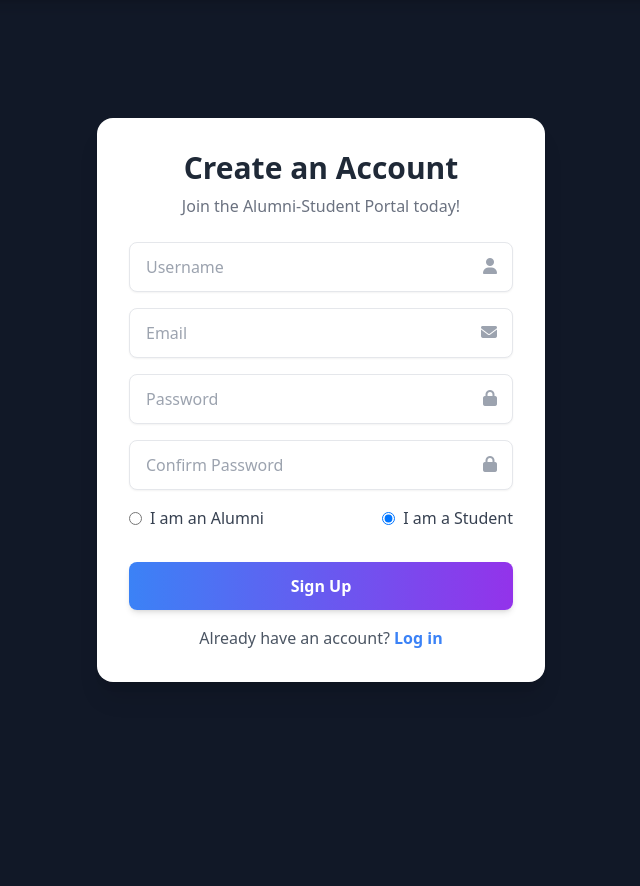
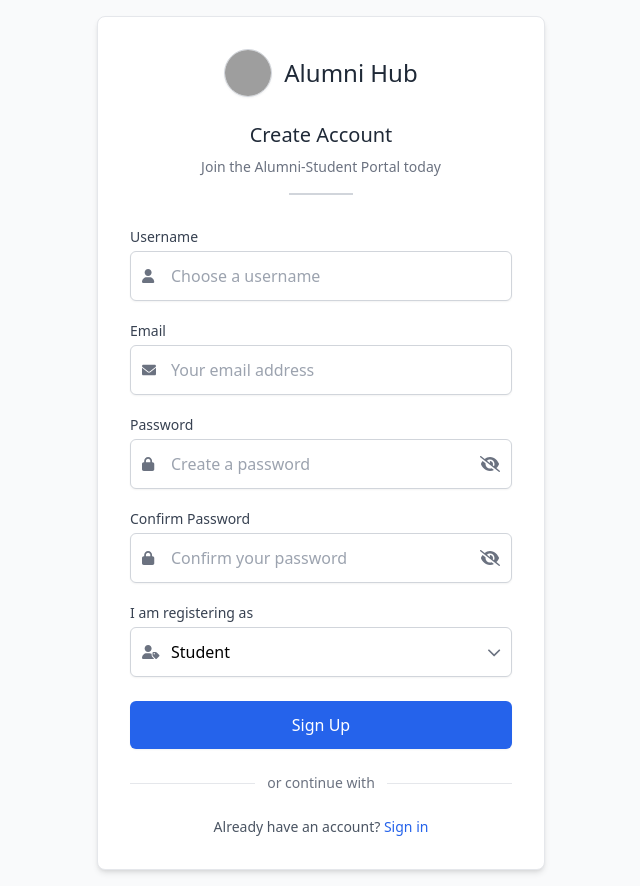
Before and after one commit to Akshaysonu916/alumni-hub, a Django app: page /signup/ in a window 1280 px wide. Shown: the part 80-966 px from the top of the page, without its empty margins (319-959 px from the left). Before the commit the page ends 762 px from the top, so only its background shows below. Run offline with Django 5.2, Linux system fonts and the light colour scheme; some libraries are stand-ins or nearby versions; grey boxes are pictures that could not be loaded.

Commit message:
15th commit

```diff
--- a/templates/signup.html
+++ b/templates/signup.html
@@ -1,108 +1,163 @@
 {% extends "home.html" %}
 {% block content %}
 {% include "navbar.html" %}
+<section class="min-h-screen flex items-center justify-center bg-gray-50 p-4">
+    <div class="bg-white shadow-md rounded-lg p-6 md:p-8 w-full max-w-md border border-gray-200">
+        <div class="flex flex-col items-center">
+            <a href="#" class="flex items-center space-x-3">
+                <img class="w-12 h-12 rounded-full shadow-sm border border-gray-300" src="https://encrypted-tbn0.gstatic.com/images?q=tbn:ANd9GcR6Wxo3iWcQN14Me9G9DkT4dSHTUvrpSCCp8g&s" alt="logo">
+                <span class="text-2xl font-medium text-gray-800">Alumni Hub</span>
+            </a>
+            <h1 class="text-xl font-medium text-gray-800 mt-6">Create Account</h1>
+            <p class="text-gray-500 mt-2 text-sm">Join the Alumni-Student Portal today</p>
+            <div class="w-16 h-0.5 bg-gray-300 mt-4"></div>
+        </div>
 
-<body class="flex items-center justify-center min-h-screen bg-gradient-to-r from-blue-500 to-purple-600">
-  <div class="flex items-center justify-center w-full min-h-screen">
-    <div class="w-full max-w-md p-8 bg-white shadow-xl rounded-2xl">
-      <h2 class="text-3xl font-extrabold text-center text-gray-800">Create an Account</h2>
-      <p class="text-center text-gray-500 mt-2">Join the Alumni-Student Portal today!</p>
-
-      <form method="POST" class="mt-6 space-y-4">
+        <form method="POST" class="mt-8 space-y-5">
             {% csrf_token %}
-
             <!-- Username -->
+            <div>
+                <label for="username" class="block text-sm font-medium text-gray-700 mb-1">Username</label>
                 <div class="relative">
-          <input
-            type="text"
+                    <span class="absolute inset-y-0 left-0 flex items-center pl-3 pointer-events-none text-gray-500">
+                        <i class="fas fa-user text-sm"></i>
+                    </span>
+                    <input type="text"
+                        id="username"
                         name="username"
-            placeholder="Username"
+                        placeholder="Choose a username"
                         required
-            class="w-full px-4 py-3 border rounded-lg focus:ring-2 focus:ring-blue-400 outline-none shadow-sm"
-          >
-          <span class="absolute right-4 top-3 text-gray-400">
-            <i class="fas fa-user"></i>
-          </span>
-          <p class="text-red-500 text-sm">{{ form.username.errors }}</p>
+                        class="w-full pl-10 p-3 border border-gray-300 rounded-md focus:ring-1 focus:ring-blue-500 focus:border-blue-500 shadow-sm">
+                </div>
+                <p class="text-red-500 text-xs mt-1">{{ form.username.errors }}</p>
             </div>
 
             <!-- Email -->
+            <div>
+                <label for="email" class="block text-sm font-medium text-gray-700 mb-1">Email</label>
                 <div class="relative">
-          <input
-            type="email"
+                    <span class="absolute inset-y-0 left-0 flex items-center pl-3 pointer-events-none text-gray-500">
+                        <i class="fas fa-envelope text-sm"></i>
+                    </span>
+                    <input type="email"
+                        id="email"
                         name="email"
-            placeholder="Email"
+                        placeholder="Your email address"
                         required
-            class="w-full px-4 py-3 border rounded-lg focus:ring-2 focus:ring-blue-400 outline-none shadow-sm"
-          >
-          <span class="absolute right-4 top-3 text-gray-400">
-            <i class="fas fa-envelope"></i>
-          </span>
-          <p class="text-red-500 text-sm">{{ form.email.errors }}</p>
+                        class="w-full pl-10 p-3 border border-gray-300 rounded-md focus:ring-1 focus:ring-blue-500 focus:border-blue-500 shadow-sm">
+                </div>
+                <p class="text-red-500 text-xs mt-1">{{ form.email.errors }}</p>
             </div>
 
             <!-- Password -->
+            <div>
+                <label for="password1" class="block text-sm font-medium text-gray-700 mb-1">Password</label>
                 <div class="relative">
-          <input
-            type="password"
+                    <span class="absolute inset-y-0 left-0 flex items-center pl-3 pointer-events-none text-gray-500">
+                        <i class="fas fa-lock text-sm"></i>
+                    </span>
+                    <input type="password"
+                        id="password1"
                         name="password1"
-            placeholder="Password"
+                        placeholder="Create a password"
                         required
-            class="w-full px-4 py-3 border rounded-lg focus:ring-2 focus:ring-blue-400 outline-none shadow-sm"
-          >
-          <span class="absolute right-4 top-3 text-gray-400">
-            <i class="fas fa-lock"></i>
+                        class="w-full pl-10 p-3 border border-gray-300 rounded-md focus:ring-1 focus:ring-blue-500 focus:border-blue-500 shadow-sm">
+                    <span id="togglePassword1" class="absolute inset-y-0 right-3 flex items-center cursor-pointer">
+                        <i id="eyeIcon1" class="fas fa-eye-slash text-gray-500 hover:text-gray-700"></i>
                     </span>
-          <p class="text-red-500 text-sm">{{ form.password1.errors }}</p>
+                </div>
+                <p class="text-red-500 text-xs mt-1">{{ form.password1.errors }}</p>
             </div>
 
             <!-- Confirm Password -->
+            <div>
+                <label for="password2" class="block text-sm font-medium text-gray-700 mb-1">Confirm Password</label>
                 <div class="relative">
-          <input
-            type="password"
+                    <span class="absolute inset-y-0 left-0 flex items-center pl-3 pointer-events-none text-gray-500">
+                        <i class="fas fa-lock text-sm"></i>
+                    </span>
+                    <input type="password"
+                        id="password2"
                         name="password2"
-            placeholder="Confirm Password"
+                        placeholder="Confirm your password"
                         required
-            class="w-full px-4 py-3 border rounded-lg focus:ring-2 focus:ring-blue-400 outline-none shadow-sm"
-          >
-          <span class="absolute right-4 top-3 text-gray-400">
-            <i class="fas fa-lock"></i>
+                        class="w-full pl-10 p-3 border border-gray-300 rounded-md focus:ring-1 focus:ring-blue-500 focus:border-blue-500 shadow-sm">
+                    <span id="togglePassword2" class="absolute inset-y-0 right-3 flex items-center cursor-pointer">
+                        <i id="eyeIcon2" class="fas fa-eye-slash text-gray-500 hover:text-gray-700"></i>
                     </span>
-          <p class="text-red-500 text-sm">{{ form.password2.errors }}</p>
+                </div>
+                <p class="text-red-500 text-xs mt-1">{{ form.password2.errors }}</p>
             </div>
 
-        <!-- Role Selection (Radio Buttons for Single Selection) -->
-        <div class="flex items-center justify-between mt-2">
-          <label class="flex items-center">
-            <input type="radio" name="user_type" value="alumni" class="mr-2 rounded">
-            <span class="text-gray-700">I am an Alumni</span>
-          </label>
-          <label class="flex items-center">
-            <input type="radio" name="user_type" value="student" class="mr-2 rounded" checked>
-            <span class="text-gray-700">I am a Student</span>
-          </label>
+            <!-- Role Selection - Dropdown -->
+            <div>
+                <label for="user_type" class="block text-sm font-medium text-gray-700 mb-1">I am registering as</label>
+                <div class="relative">
+                    <span class="absolute inset-y-0 left-0 flex items-center pl-3 pointer-events-none text-gray-500">
+                        <i class="fas fa-user-tag text-sm"></i>
+                    </span>
+                    <select
+                        id="user_type"
+                        name="user_type"
+                        class="w-full pl-10 p-3 border border-gray-300 rounded-md focus:ring-1 focus:ring-blue-500 focus:border-blue-500 shadow-sm appearance-none bg-white"
+                    >
+                        <option value="student" selected>Student</option>
+                        <option value="alumni">Alumni</option>
+                    </select>
+                    <span class="absolute inset-y-0 right-3 flex items-center pointer-events-none text-gray-500">
+                        <i class="fas fa-chevron-down text-sm"></i>
+                    </span>
                 </div>
-        <p class="text-red-500 text-sm">{{ form.user_type.errors }}</p>
+                <p class="text-red-500 text-xs mt-1">{{ form.user_type.errors }}</p>
+            </div>
 
-        <!-- Submit Button -->
-        <button
-          type="submit"
-          class="w-full bg-gradient-to-r from-blue-500 to-purple-600 hover:from-blue-600 hover:to-purple-700 text-white font-semibold py-3 rounded-lg transition duration-300 shadow-md"
-        >
+            <button type="submit"
+                class="w-full bg-blue-600 text-white font-medium py-3 px-4 rounded-md shadow-sm hover:bg-blue-700 focus:outline-none focus:ring-2 focus:ring-offset-2 focus:ring-blue-500 mt-2">
                 Sign Up
             </button>
         </form>
 
-      <!-- Login Link -->
-      <p class="mt-4 text-center text-gray-600">
+        <div class="flex items-center my-6">
+            <div class="flex-grow h-px bg-gray-200"></div>
+            <span class="px-3 text-sm text-gray-500">or continue with</span>
+            <div class="flex-grow h-px bg-gray-200"></div>
+        </div>
+        <p class="text-sm text-gray-600 text-center">
             Already have an account?
-        <a href="{% url 'signin' %}" class="text-blue-500 hover:underline font-semibold">Log in</a>
+            <a href="{% url 'signin' %}" class="text-blue-600 font-medium hover:text-blue-800">Sign in</a>
         </p>
     </div>
-  </div>
+</section>
 
-  <!-- FontAwesome for Icons -->
-  <script src="https://kit.fontawesome.com/a076d05399.js" crossorigin="anonymous"></script>
-</body>
+<!-- FontAwesome & Script for Password Toggle -->
+<script src="https://cdnjs.cloudflare.com/ajax/libs/font-awesome/6.0.0/js/all.min.js"></script>
+<script>
+    // Password toggle functionality for first password field
+    document.getElementById("togglePassword1").addEventListener("click", function() {
+        let passwordField = document.getElementById("password1");
+        let eyeIcon = document.getElementById("eyeIcon1");
 
+        if (passwordField.type === "password") {
+            passwordField.type = "text";
+            eyeIcon.classList.replace("fa-eye-slash", "fa-eye");
+        } else {
+            passwordField.type = "password";
+            eyeIcon.classList.replace("fa-eye", "fa-eye-slash");
+        }
+    });
+
+    // Password toggle functionality for confirm password field
+    document.getElementById("togglePassword2").addEventListener("click", function() {
+        let passwordField = document.getElementById("password2");
+        let eyeIcon = document.getElementById("eyeIcon2");
+
+        if (passwordField.type === "password") {
+            passwordField.type = "text";
+            eyeIcon.classList.replace("fa-eye-slash", "fa-eye");
+        } else {
+            passwordField.type = "password";
+            eyeIcon.classList.replace("fa-eye", "fa-eye-slash");
+        }
+    });
+</script>
 {% endblock content %}
```
Also changed, not shown: templates/signin.html (+39 -28 lines), db.sqlite3, images/images/images.jpeg (added). Lines whose indentation alone changed are shown as unchanged.
